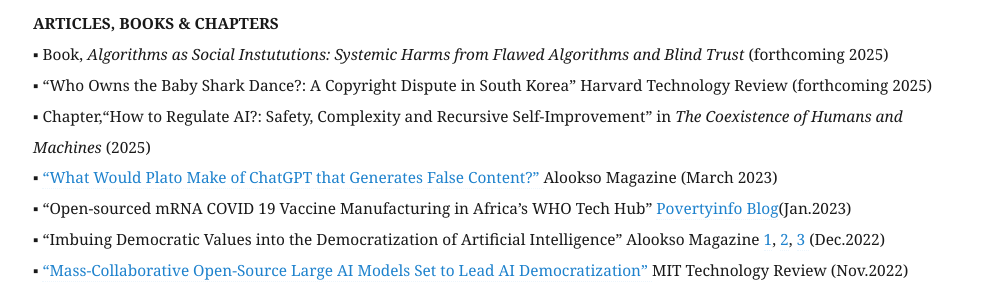
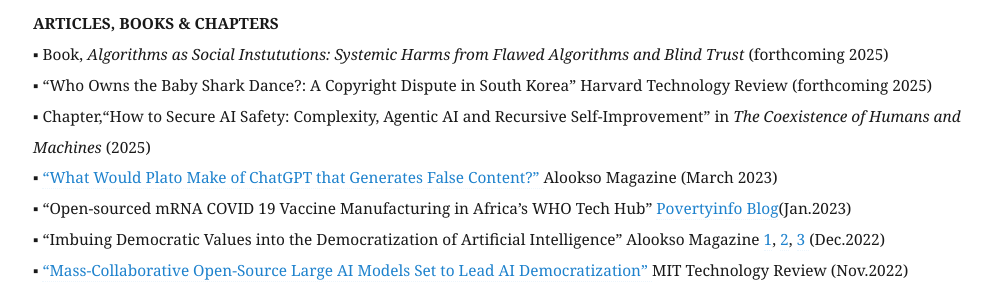
Before and after one commit to eunchangchoi/eunchangchoi.github.io, a Jekyll site: the page built from index.md, in a window 1280 px wide and 900 px high, scrolled down 2705 px. Shown: the part 154-447 px from the top of the window, without its empty margins (67-1059 px from the left). Built offline with Jekyll 4.4.1, drawn with Linux system fonts in a browser that asks for light colours.

Commit message:
Update index.md

```diff
--- a/index.md
+++ b/index.md
@@ -40,7 +40,7 @@
  <strong> ARTICLES, BOOKS & CHAPTERS </strong> <br>
 ▪ Book,<i> Algorithms as Social Instututions: Systemic Harms from Flawed Algorithms and Blind Trust</i> (forthcoming 2025) <br>
 ▪ “Who Owns the Baby Shark Dance?: A Copyright Dispute in South Korea” Harvard Technology Review (forthcoming 2025) <br>
-▪ Chapter,“How to Regulate AI?: Safety, Complexity and Recursive Self-Improvement” in <i> The Coexistence of Humans and Machines </i> (2025) <br>
+▪ Chapter,“How to Secure AI Safety: Complexity, Agentic AI and Recursive Self-Improvement” in <i> The Coexistence of Humans and Machines </i> (2025) <br>
 ▪ <a href="https://alook.so/posts/54t4woG">“What Would Plato Make of ChatGPT that Generates False Content?” </a> Alookso Magazine (March 2023) <br>
 ▪ “Open-sourced mRNA COVID 19 Vaccine Manufacturing in Africa’s WHO Tech Hub” <a href="https://blog.naver.com/gp3project/222993202700"> Povertyinfo Blog</a>(Jan.2023) <br>
 ▪ “Imbuing Democratic Values into the Democratization of Artificial Intelligence” Alookso Magazine <a href="https://alook.so/posts/q1tpJvM">1</a>, <a href="https://alook.so/posts/mbtE1zy"> 2</a>, <a href="https://alook.so/posts/KmtBEro">3 </a> (Dec.2022) <br>
```
